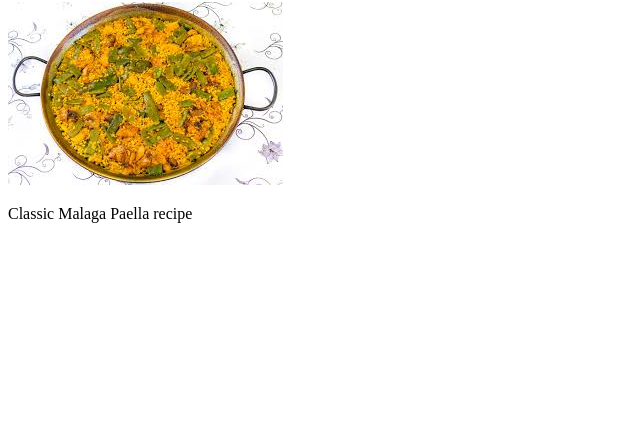
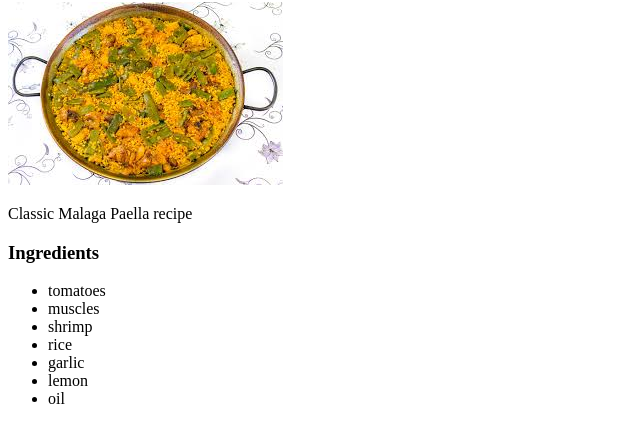
Before and after one commit to Lemi2voli/odin-recipes, a plain HTML site: page recipes/pallela.html in a window 1280 px wide. Shown: the part 78-520 px from the top of the page, without its empty margins (0-640 px from the left). Drawn offline with Linux system fonts and the light colour scheme.

Commit message:
Add ingredient list

```diff
--- a/recipes/pallela.html
+++ b/recipes/pallela.html
@@ -8,7 +8,16 @@
 <body>
     <h1>Pallela</h1>
     <p><img src="./paella.jpeg" alt="picture of paella" height="183" width="275"></p>
-
     <p><a>Classic Malaga Paella recipe</a></p>
+    <h3>Ingredients</h3>
+    <ul>
+        <li>tomatoes</li>
+        <li>muscles</li>
+        <li>shrimp</li>
+        <li>rice</li>
+        <li>garlic</li>
+        <li>lemon</li>
+        <li>oil</li>
+    </ul>
 </body>
 </html>
```
